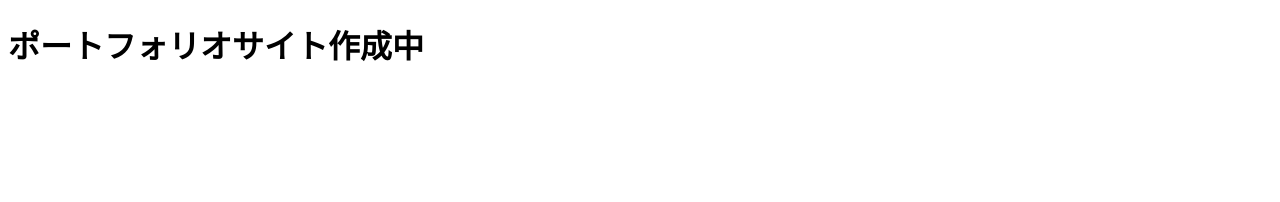
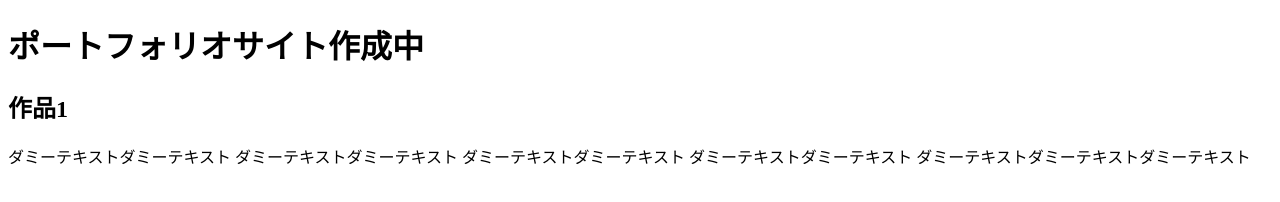
Before and after one commit to humandgd/portfolio, a plain HTML site: page index.html in a window 1280 px wide. Drawn offline with Linux system fonts and the light colour scheme.

Commit message:
h2追加修正

```diff
--- a/index.html
+++ b/index.html
@@ -8,6 +8,12 @@
 </head>
 <body>
   <h1>ポートフォリオサイト作成中</h1>
-
+  <h2>作品1</h2>
+  <p>ダミーテキストダミーテキスト
+    ダミーテキストダミーテキスト
+    ダミーテキストダミーテキスト
+    ダミーテキストダミーテキスト
+    ダミーテキストダミーテキストダミーテキスト
+  </p>
 </body>
 </html>
```
